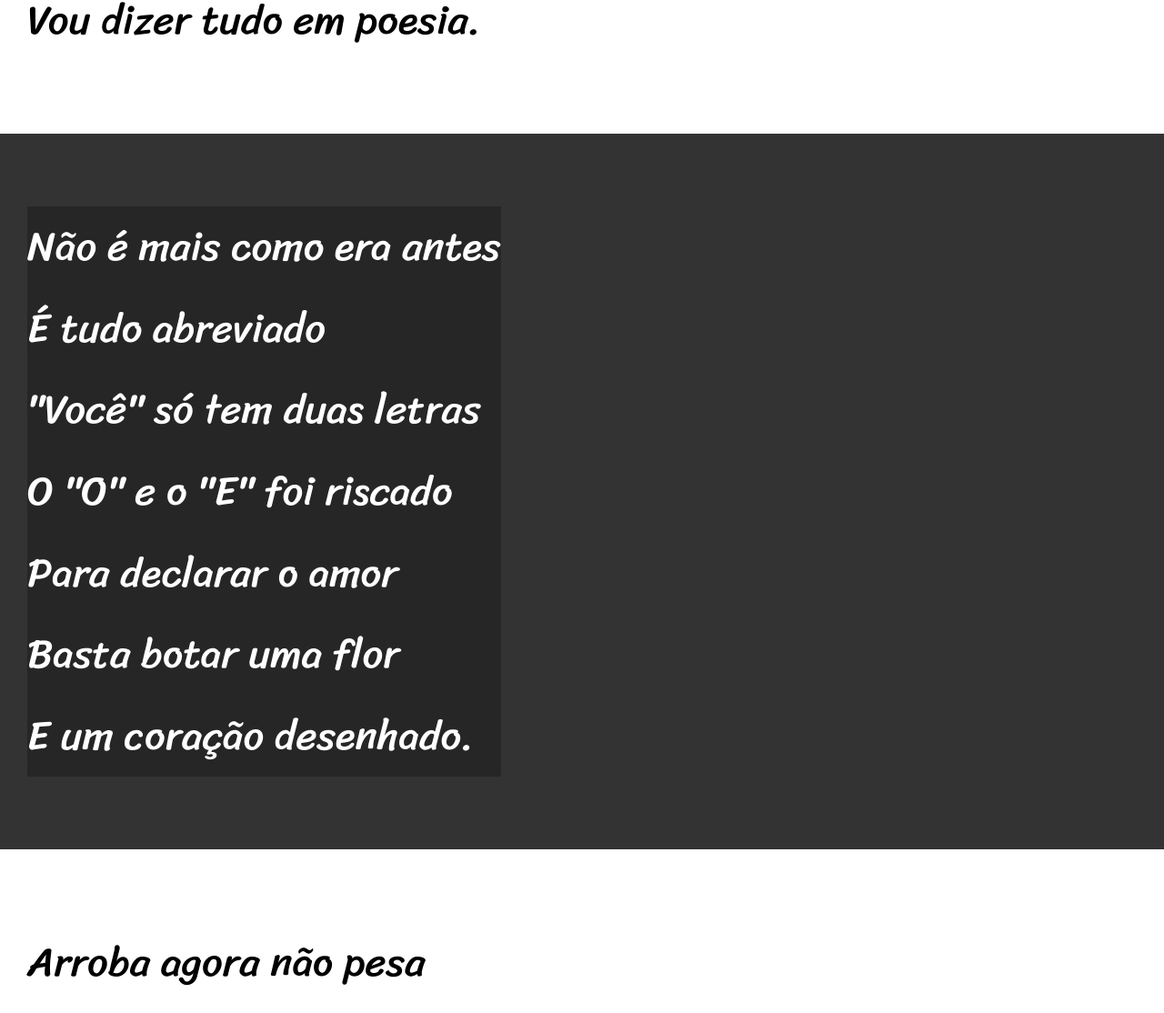
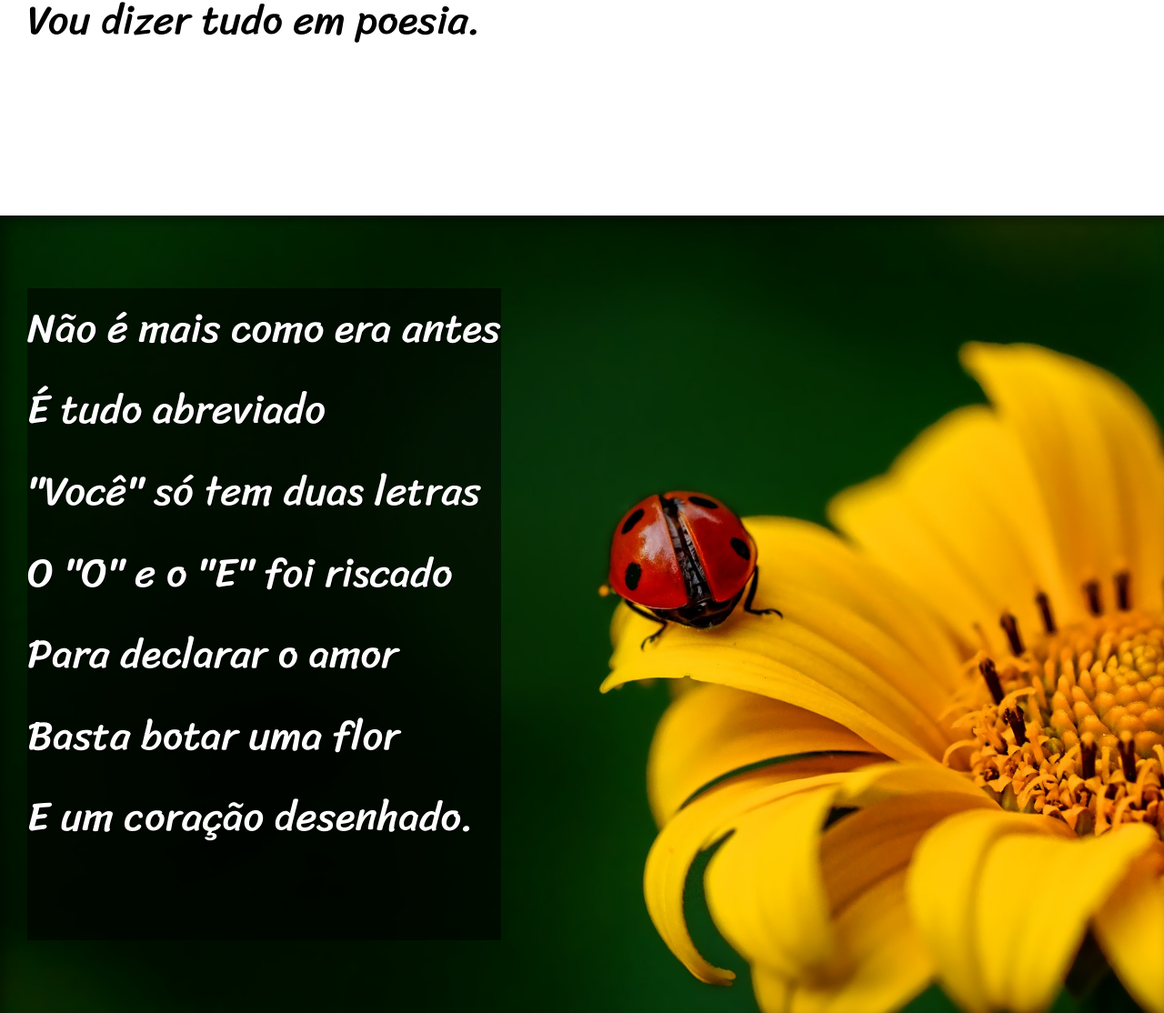
Before and after one commit to GabrielTorres08/html-css, a plain HTML site: page Execícios/d012/index.html in a window 1280 px wide. Shown: the part 900-2014 px from the top of the page at 91% size. Drawn offline with Linux system fonts and the light colour scheme.

Commit message:
Efeito parallax no d012

```diff
--- a/Execícios/d012/css/style.css
+++ b/Execícios/d012/css/style.css
@@ -58,6 +58,10 @@ section {
     font-size: 3.5vw;
 }
 
+section > p {
+    padding-bottom: 2em;
+}
+
 section.normal {
     background-color: white;
     color: black;
@@ -66,11 +70,23 @@ section.normal {
 section.imagem {
     background-color: rgb(51, 51, 51);
     color: white;
+    box-shadow: inset 6px 6px 13px 0px rgba(0, 0, 0, 0.384);
+    background-size: cover;
+    background-attachment: fixed;
 }
 
 section.imagem > p {
     display: inline-block;
-    background-color: rgba(0, 0, 0, 0.253);
+    background-color: rgba(0, 0, 0, 0.555);
+    text-shadow: 1px 1px 0px black;
+}
+
+section#img01 {
+    background-image: url('../imagens/background001.jpg');
+    background-position: right center;}
+
+section#img02 {
+    background-image: url('../imagens/background002.jpg');
 }
 
 footer {
--- a/Execícios/d012/index.html
+++ b/Execícios/d012/index.html
@@ -25,7 +25,7 @@
             </p>
         </section>
 
-        <section class="imagem">
+        <section class="imagem" id="img01">
             <p>
                 Não é mais como era antes <br>
                 É tudo abreviado <br>
@@ -59,7 +59,7 @@
             </p>
         </section>
 
-        <section class="imagem">
+        <section class="imagem" id="img02">
             <p>
                 Tenho saudade das cartas <br>
                 Escritas com a própria mão <br>
```
